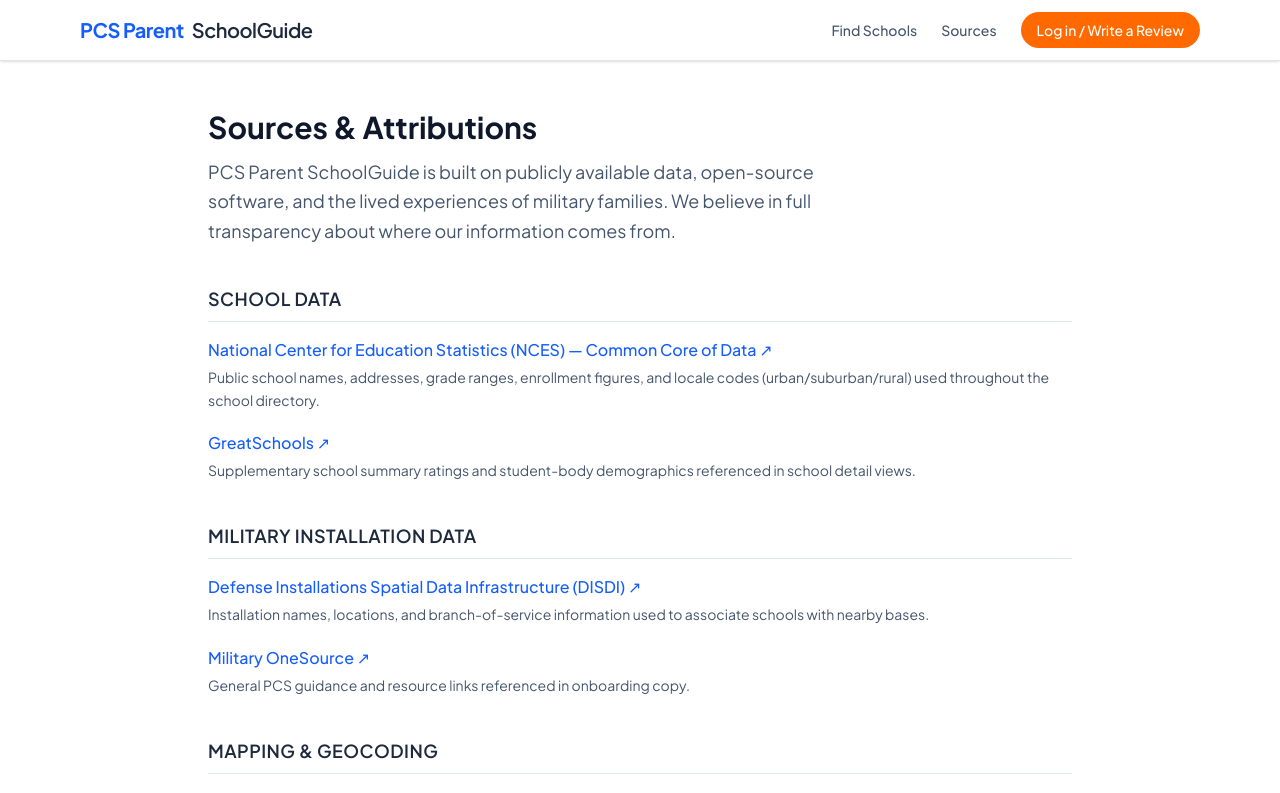
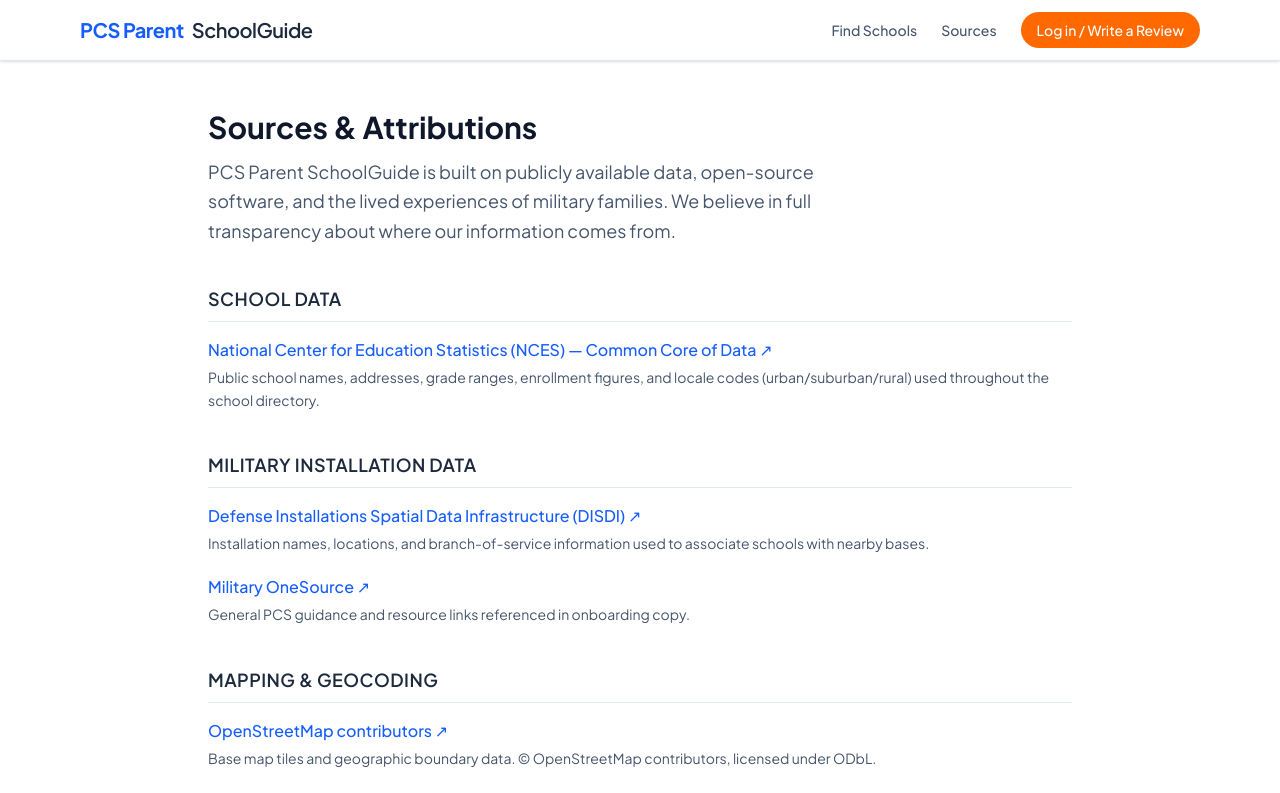
Before and after one commit to DTSmith49/pcs-military-app, a Next.js app: page /sources in a window 1280 px wide. Shown: the top 793 px of the page. Built offline with nearby package versions, Linux system fonts and the light colour scheme.

Commit message:
Remove GreatSchools reference from Sources page

```diff
--- a/app/sources/page.tsx
+++ b/app/sources/page.tsx
@@ -14,12 +14,6 @@
         url: "https://nces.ed.gov/ccd/",
         description:
           "Public school names, addresses, grade ranges, enrollment figures, and locale codes (urban/suburban/rural) used throughout the school directory.",
-      },
-      {
-        name: "GreatSchools",
-        url: "https://www.greatschools.org",
-        description:
-          "Supplementary school summary ratings and student-body demographics referenced in school detail views.",
       },
     ],
   },
```
